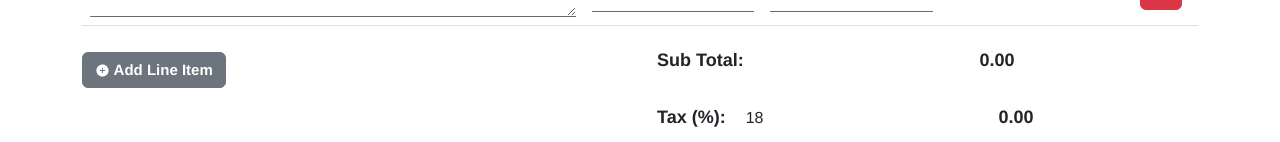
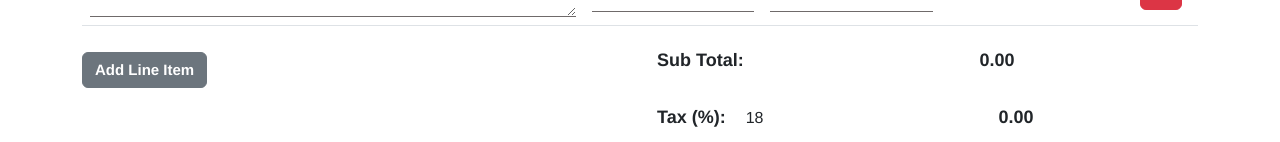
Before and after one commit to prachinayak03/inventory, a React (Vite) app: page / in a window 1280 px wide. Shown: the part 1011-1153 px from the top of the page. Built offline with nearby package versions, Linux system fonts and the light colour scheme.

Commit message:
Update PurcheseOder1.jsx

```diff
--- a/src/Component/PurcheseOder1.jsx
+++ b/src/Component/PurcheseOder1.jsx
@@ -1,5 +1,4 @@
 import React, { useState, useRef } from 'react';
-import { IoAddCircle } from 'react-icons/io5';
 import { MdDelete } from 'react-icons/md';
 import jsPDF from 'jspdf';
 import html2canvas from 'html2canvas';
@@ -218,7 +217,7 @@ const formatDate = (dateString) => {
           <div className="justify-content-between row add">
             <div className='col-md-6'>
                <button className={`btn btn-secondary add ${isGeneratingPDF ? 'd-none' : ''}`} onClick={addItem}>
-              <IoAddCircle /> Add Line Item
+              Add Line Item
             </button>
             </div>
 
```
